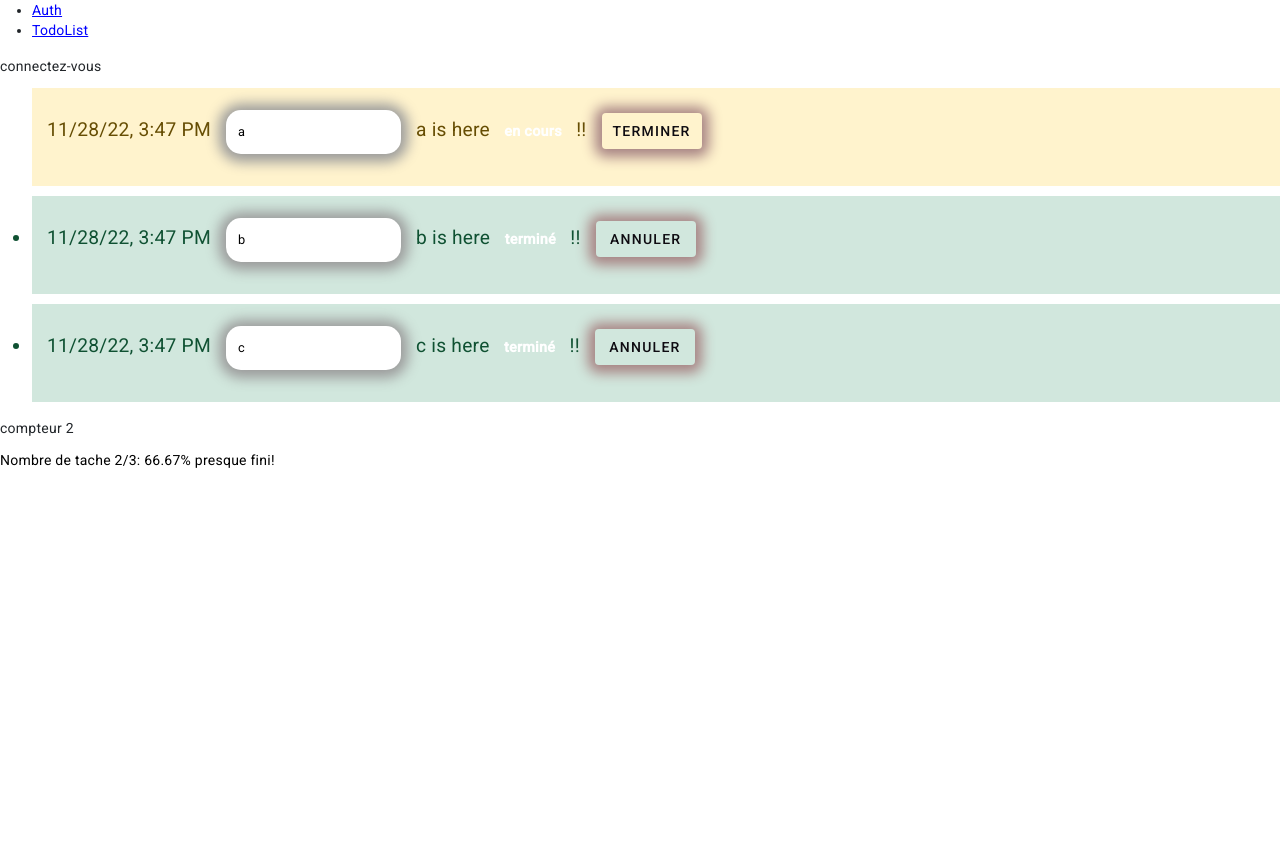
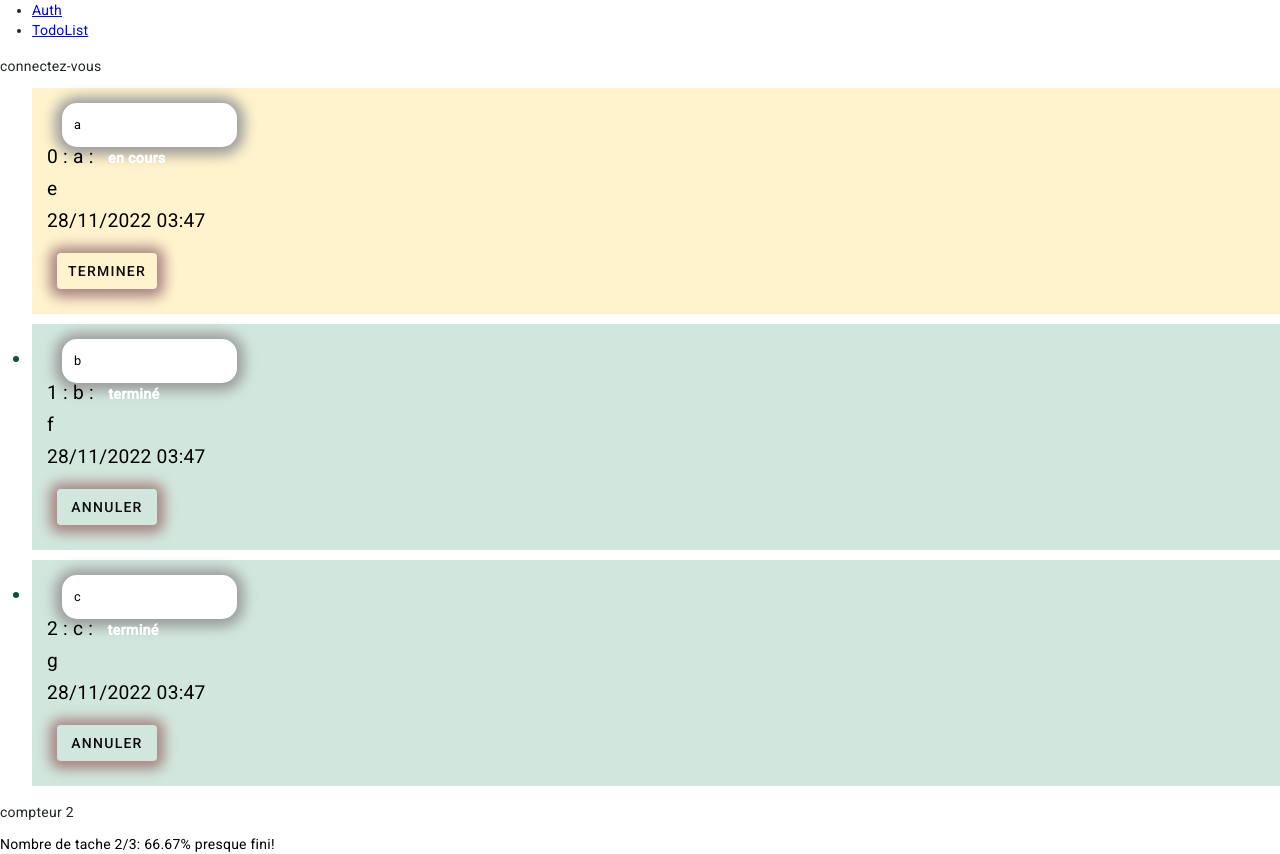
Before and after one commit to zied26/ToDo_ANGULAR, an Angular app: page / in a window 1280 px wide. Before the commit the page ends 800 px from the top, so only its background shows below. Built offline with nearby package versions, Linux system fonts and the light colour scheme.

Commit message:
routes et not found

```diff
--- a/src/app/app.module.ts
+++ b/src/app/app.module.ts
@@ -11,6 +11,8 @@ import { TodoListComponent } from './components/todo-list/todo-list.component';
 import { NavComponent } from './components/nav/nav.component';
 import { LoginComponent } from './components/login/login.component';
 import { LogoutComponent } from './components/logout/logout.component';
+import { TaskDetailsComponent } from './components/taskdetails/taskdetails.component';
+import { NotFoundComponent } from './components/not-found/not-found.component';
 
 
 @NgModule({
@@ -20,7 +22,9 @@ import { LogoutComponent } from './components/logout/logout.component';
     TodoListComponent,
     NavComponent,
     LoginComponent,
-    LogoutComponent
+    LogoutComponent,
+    TaskDetailsComponent,
+    NotFoundComponent
   ],
   imports: [
     BrowserModule,
--- /dev/null
+++ b/src/app/components/not-found/not-found.component.html
@@ -0,0 +1 @@
+<h1>404 Error </h1>
--- /dev/null
+++ b/src/app/components/not-found/not-found.component.ts
@@ -0,0 +1,14 @@
+import { Component, OnInit } from '@angular/core';
+
+@Component({
+  selector: 'app-not-found',
+  templateUrl: './not-found.component.html',
+  styleUrls: ['./not-found.component.scss']
+})
+export class NotFoundComponent implements OnInit {
+
+  constructor() { }
+
+  ngOnInit(): void {
+  }
+}
--- a/src/app/components/task/task.component.html
+++ b/src/app/components/task/task.component.html
@@ -1,7 +1,16 @@
 
 <li [class]="getItemVariant()">
-  {{task.date | date:'short'}}<input [(ngModel)]="task.title">{{task.title}} is here <span [class]="getBadgeVariant()" >{{getComplete()}}</span> !!
-
-  <button (click)="send()" mat-raised-button color="info">{{getButtonText()}}</button>
-  <p></p>
+  <input matInput placeholder="course" [(ngModel)]="task.title">
+  <a [routerLink]="['/todolist', task.id]" routerLinkActive="active"
+  [routerLinkActiveOptions]="{exact: true}">
+    <div>
+      <p>
+        {{ task.id }} : {{ task.title }} :
+        <span [class]="getBadgeVariant()">{{ getComplete() }}</span>
+      </p>
+      <p>{{task.description}}</p>
+      <p>{{ task.date | date:'dd/MM/y hh:mm' }}</p>
+    </div>
+    <button mat-raised-button color="basic" (click)="toggleComplete()">{{ getButtonText() }}</button>
+  </a>
 </li>
--- a/src/app/components/task/task.component.scss
+++ b/src/app/components/task/task.component.scss
@@ -22,3 +22,12 @@ input{
   color: black;
 
 }
+.active a {
+  font-weight: bold;
+  color: darkblue;
+}
+
+a {
+  color: black;
+  text-decoration: none;
+}
--- /dev/null
+++ b/src/app/components/taskdetails/taskdetails.component.html
@@ -0,0 +1,8 @@
+<br/><p>Details :</p><br/>
+<div>
+  <p>
+    {{ task?.id }} : {{ task?.title }} : {{ task?.completed }}
+  </p>
+  <p>{{task?.description}}</p>
+  <p>{{ task?.date | date:'dd/MM/y hh:mm' }}</p>
+</div>
--- /dev/null
+++ b/src/app/components/taskdetails/taskdetails.component.ts
@@ -0,0 +1,27 @@
+import { Component, OnInit } from '@angular/core';
+import { ActivatedRoute } from '@angular/router';
+import { Task } from 'src/app/class/task.model';
+import { TodoService } from 'src/app/service/todo.service';
+
+@Component({
+  selector: 'app-taskdetails',
+  templateUrl: './taskdetails.component.html',
+  styleUrls: ['./taskdetails.component.scss']
+})
+
+export class TaskDetailsComponent implements OnInit {
+
+  public task: Task | null;
+
+  constructor(private todo: TodoService, private route: ActivatedRoute) {
+    this.task = null;
+  }
+
+  ngOnInit(): void {
+    const routeId: string | null = this.route.snapshot.paramMap.get("id");
+    let id: number = (routeId == null) ? -1 : +routeId;
+    this.task = this.todo.getTaskById(id);
+    console.log(this.task);
+  }
+
+}
--- a/src/app/service/auth.service.ts
+++ b/src/app/service/auth.service.ts
@@ -17,7 +17,7 @@ export class AuthService {
   public login(): void{
     setTimeout(() => {
 
-   this.isAuth = true;   this.router.navigate(['todolist'])}, 2000);
+   this.isAuth = true;   this.router.navigate(['todo-list'])}, 2000);
   }
   public logout(): void{
     setTimeout(() => {
--- a/src/app/service/todo.service.ts
+++ b/src/app/service/todo.service.ts
@@ -27,4 +27,12 @@ export class TodoService {
   toggleComplete(index: number): void{
       this.tasks[index].completed = !this.tasks[index].completed;
   }
+  public getTaskById(id: number): Task | null {
+    // for (const task of this.tasks) {
+    //   if (task.id == id)
+    //     return task;
+    // }
+    // return null;
+    return this.tasks.filter(task => task.id == id)[0];
+  }
 }
```
Also changed, not shown: src/app/components/not-found/not-found.component.scss (added), src/app/components/taskdetails/taskdetails.component.scss (added), 2 other files (tests, documents, lock files or other folders).
